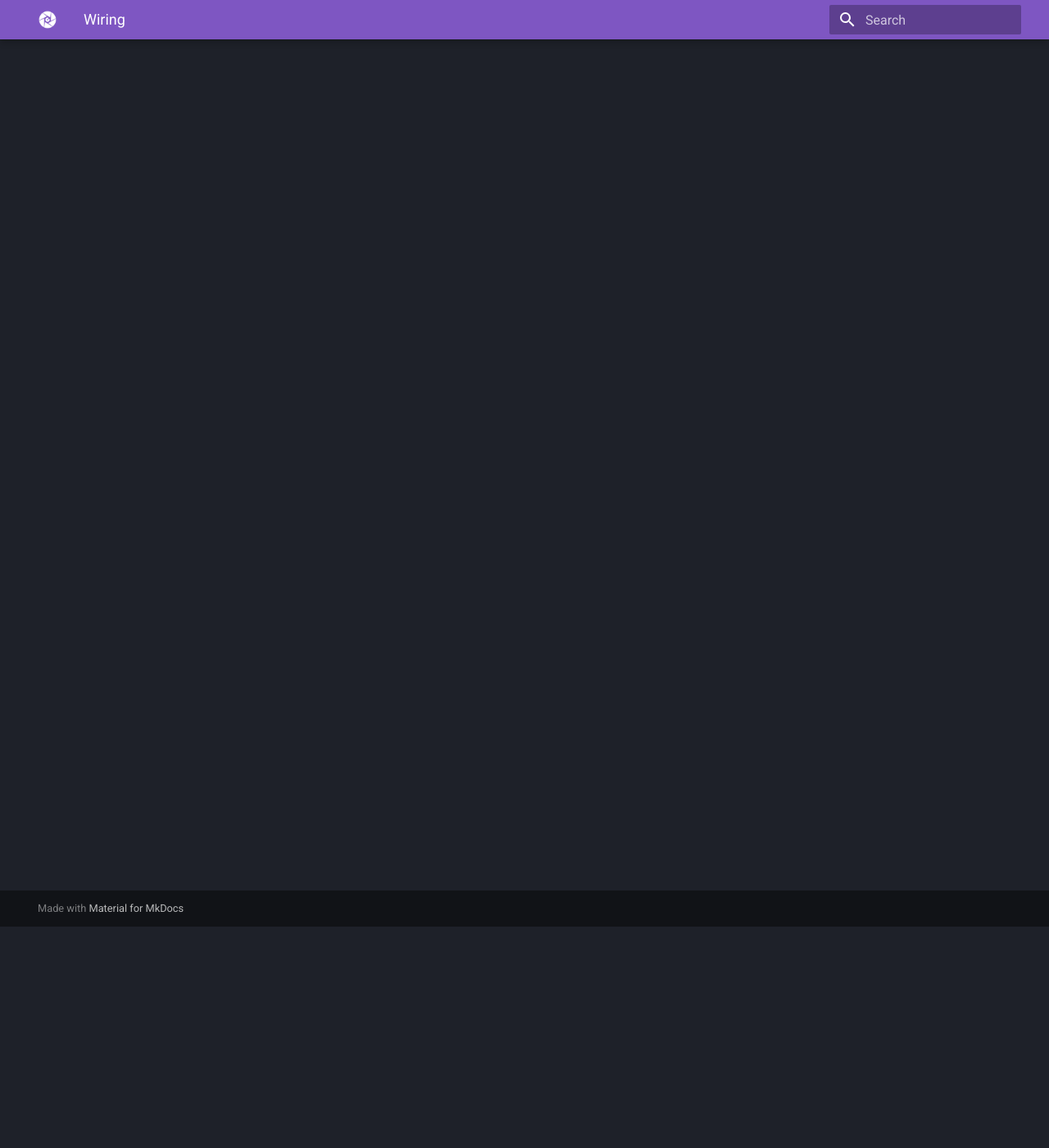
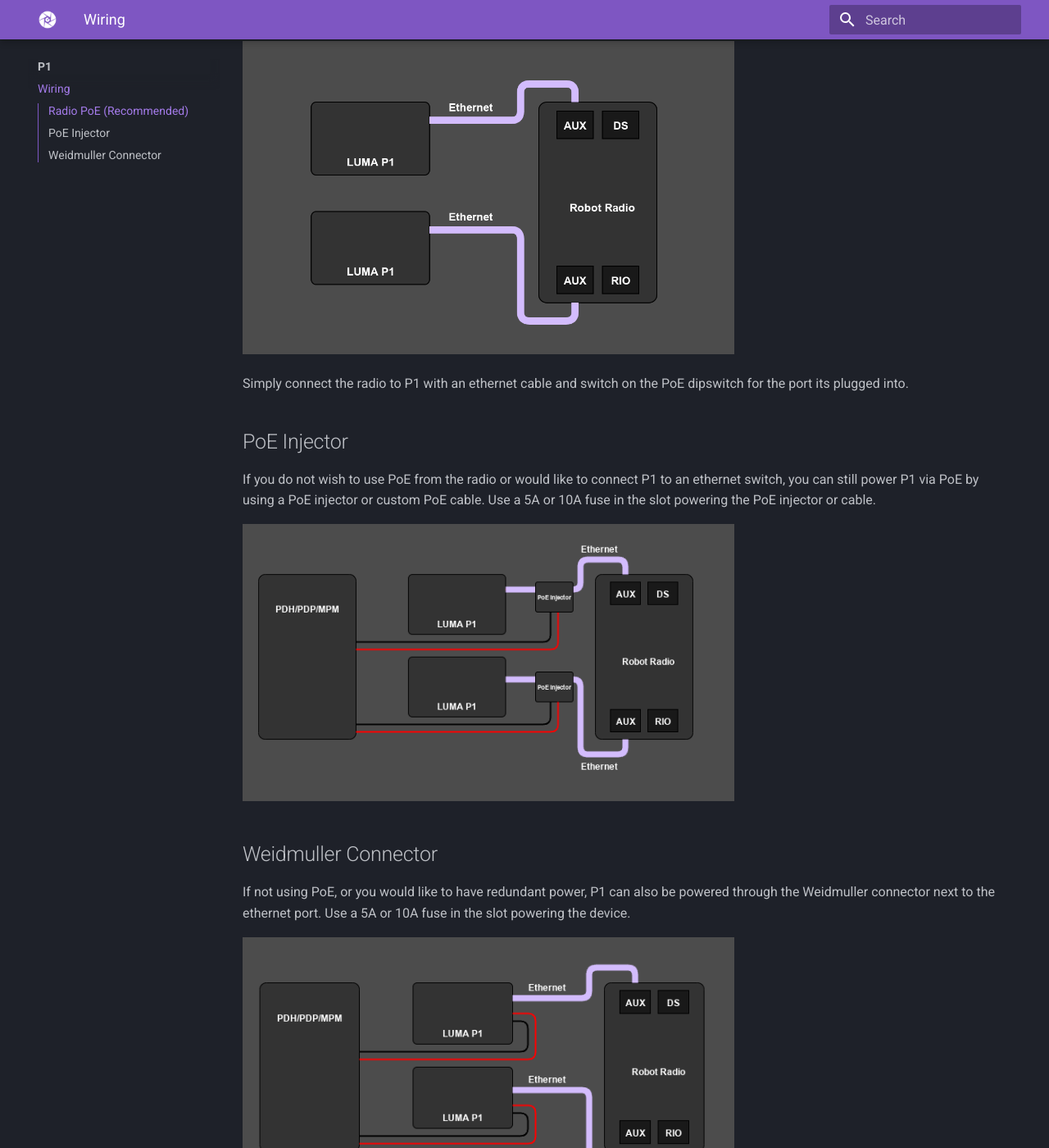
Before and after one commit to LumaVision/luma-docs, an MkDocs documentation site: the page built from docs/p1/wiring.md, in a window 1280 px wide and 1400 px high, scrolled down 270 px. Shown: the whole window at 82% size. Built offline with MkDocs 1.6.1 and Material for MkDocs 9.7.7, drawn with Linux system fonts in a browser that asks for light colours; some of the changed text lies outside the part shown.

Commit message:
Add wiring docs/diagrams

```diff
--- a/docs/p1/wiring.md
+++ b/docs/p1/wiring.md
@@ -1 +1,18 @@
-# Wiring
+# Wiring Options
+
+## Radio PoE (Recommended)
+The simplest and most reliable method of wiring P1 is by utilizing the Vivid Hosting radio's PoE output.
+
+![Radio PoE Diagram](img/Radio%20PoE%20Diagram.png){width="600"}
+
+Simply connect the radio to P1 with an ethernet cable and switch on the PoE dipswitch for the port its plugged into.
+
+## PoE Injector
+If you do not wish to use PoE from the radio or would like to connect P1 to an ethernet switch, you can still power P1 via PoE by using a PoE injector or custom PoE cable. Use a 5A or 10A fuse in the slot powering the PoE injector or cable.
+
+![Radio PoE Diagram](img/PoE%20Diagram.png){width="600"}
+
+## Weidmuller Connector
+If not using PoE, or you would like to have redundant power, P1 can also be powered through the Weidmuller connector next to the ethernet port. Use a 5A or 10A fuse in the slot powering the device.
+
+![Radio PoE Diagram](img/Weidmuller%20Diagram.png){width="600"}
--- a/mkdocs.yml
+++ b/mkdocs.yml
@@ -2,13 +2,15 @@ site_name: Luma Docs
 site_url: https://docs.luma.vision
 nav:
   - Home: index.md
-  # - P1:
-  #     - p1/index.md
-  #     - Mounting: p1/mounting.md
-  #     - Wiring: p1/wiring.md
+  - P1:
+      - p1/index.md
+      #     - Mounting: p1/mounting.md
+      - Wiring: p1/wiring.md
   #     - Flashing: p1/flashing.md
   #     - Software: p1/software.md
   #     - Troubleshooting: p1/troubleshooting.md
+markdown_extensions:
+  - attr_list
 
 theme:
   name: material
```
Also changed, not shown: docs/p1/img/PoE Diagram.png (added), docs/p1/img/Radio PoE Diagram.png (added), docs/p1/img/Weidmuller Diagram.png (added).
